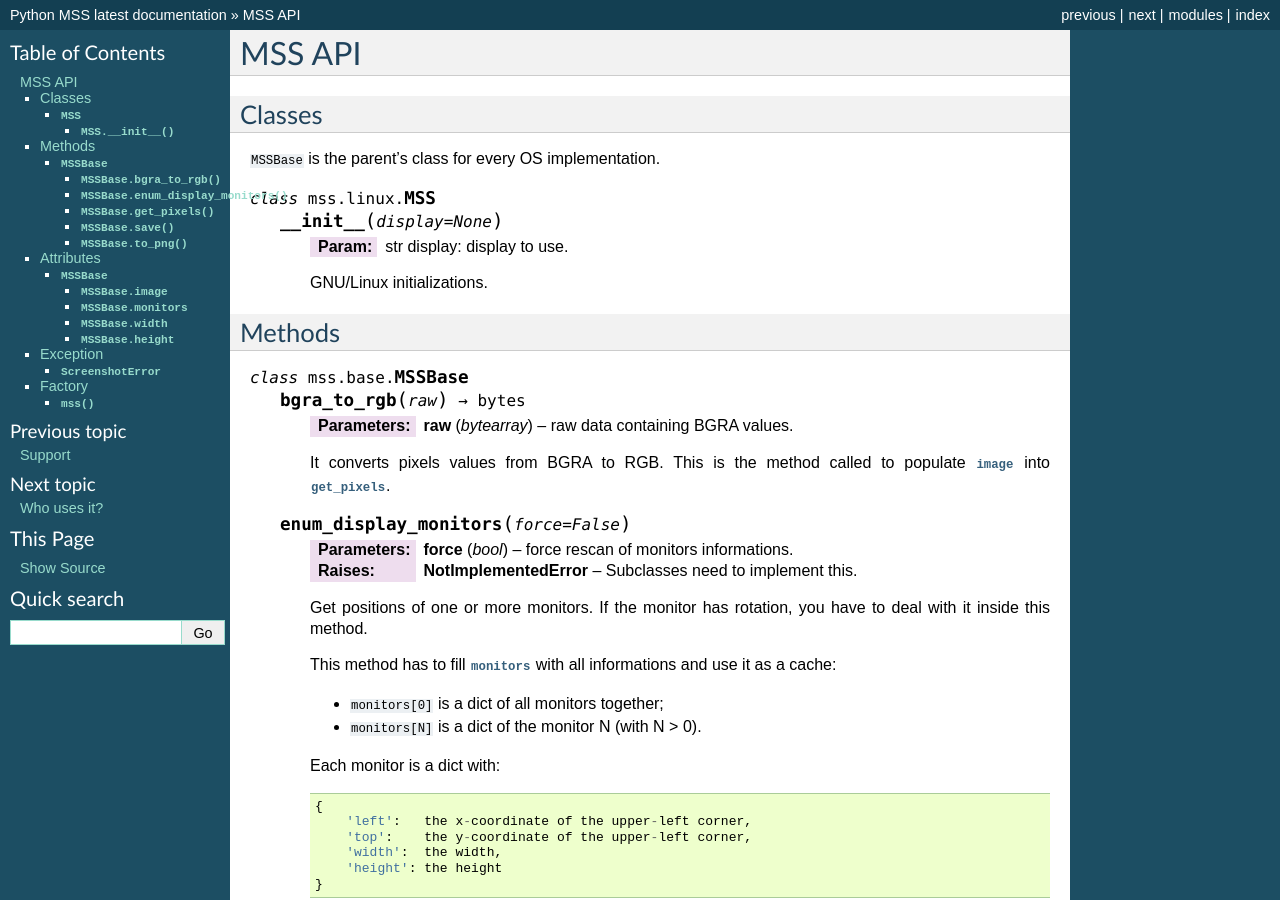
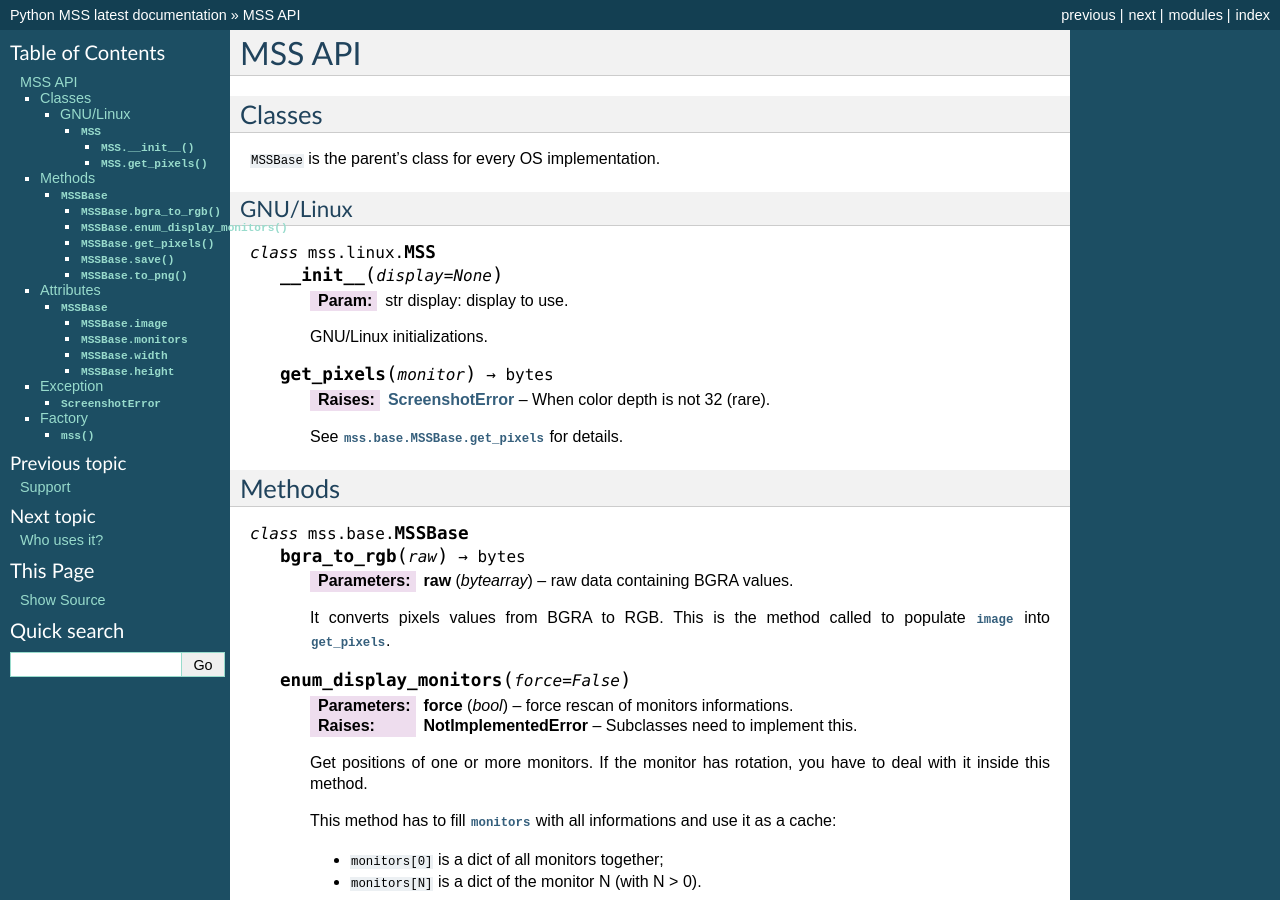
Before and after one commit to BoboTiG/python-mss, a Sphinx documentation site: the page built from docs/source/api.rst, in a window 1280 px wide and 900 px high. Built offline with Sphinx 7.4.7, drawn with Linux system fonts in a browser that asks for light colours.

```diff
--- a/docs/source/api.rst
+++ b/docs/source/api.rst
@@ -6,6 +6,10 @@ Classes
 =======
 
 ``MSSBase`` is the parent's class for every OS implementation.
+
+
+GNU/Linux
+---------
 
 .. module:: mss.linux
 
@@ -16,6 +20,13 @@ Classes
         :param: str display: display to use.
 
         GNU/Linux initializations.
+
+
+    .. method:: get_pixels(monitor) -> bytes
+
+        :exception ScreenshotError: When color depth is not 32 (rare).
+
+        See :attr:`mss.base.MSSBase.get_pixels` for details.
 
 
 Methods
--- a/docs/source/conf.py
+++ b/docs/source/conf.py
@@ -426,4 +426,4 @@ epub_exclude_files = ['search.html']
 
 
 # Example configuration for intersphinx: refer to the Python standard library.
-intersphinx_mapping = {'https://docs.python.org/': None}
+intersphinx_mapping = {'https://docs.python.org/3/': None}
```
Also changed, not shown: 2 other files.
